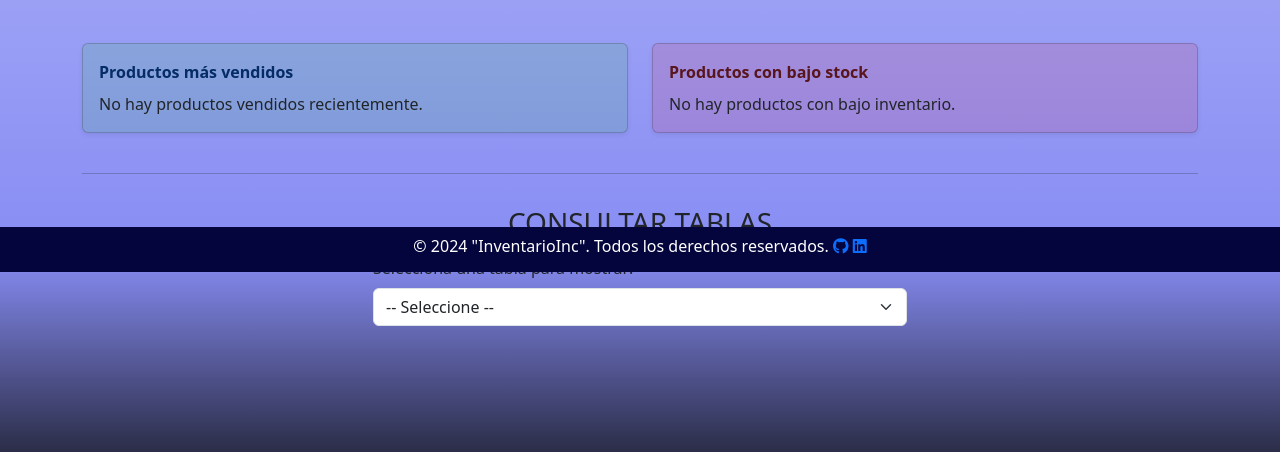
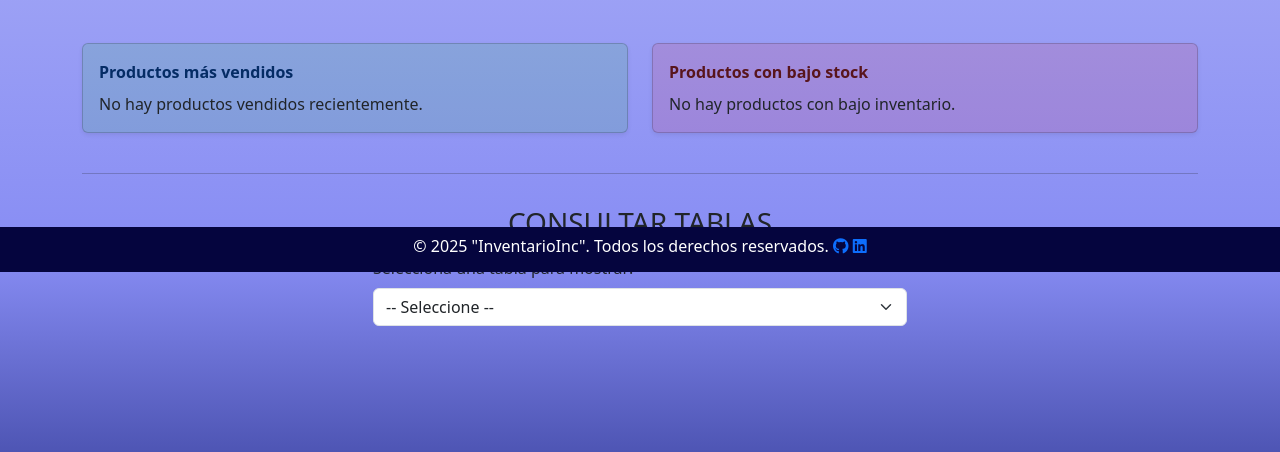
Before and after one commit to Cristhian1025/proyectoInventario, a PHP site: page /dashboard.php in a window 1280 px wide. Shown: the part 528-980 px from the top of the page. Run offline with PHP 8.4, Linux system fonts and the light colour scheme; the visitor is signed in with stand-in values (Sample User, id 1); data that the repository does not hold is empty; some libraries are stand-ins or nearby versions.

Commit message:
ligero cambio de color

```diff
--- a/proyectoInventario/css/style.css
+++ b/proyectoInventario/css/style.css
@@ -2,7 +2,7 @@ body{
   /*background-color:#a3d4ff;*/
   background: linear-gradient(
     to top,
-    #2b2d48  0%,
+    #4e55b4  0%,
     #5f66f0bf 20%,
     #b6baf7 80%
   );
--- a/proyectoInventario/includes/footer.php
+++ b/proyectoInventario/includes/footer.php
@@ -1,6 +1,6 @@
 
     <footer>
-        <p>&copy; 2024 "InventarioInc". Todos los derechos reservados.
+        <p>&copy; 2025 "InventarioInc". Todos los derechos reservados.
 
         <a target="_blank" href="https://github.com/Cristhian1025"><i class="fa-brands fa-github"></i></a>
         <a target="_blank" href="https://www.linkedin.com/in/cristhian-andrey-poveda-gaviria-21075a1b0/"><i class="fa-brands fa-linkedin"></i></a>
```
